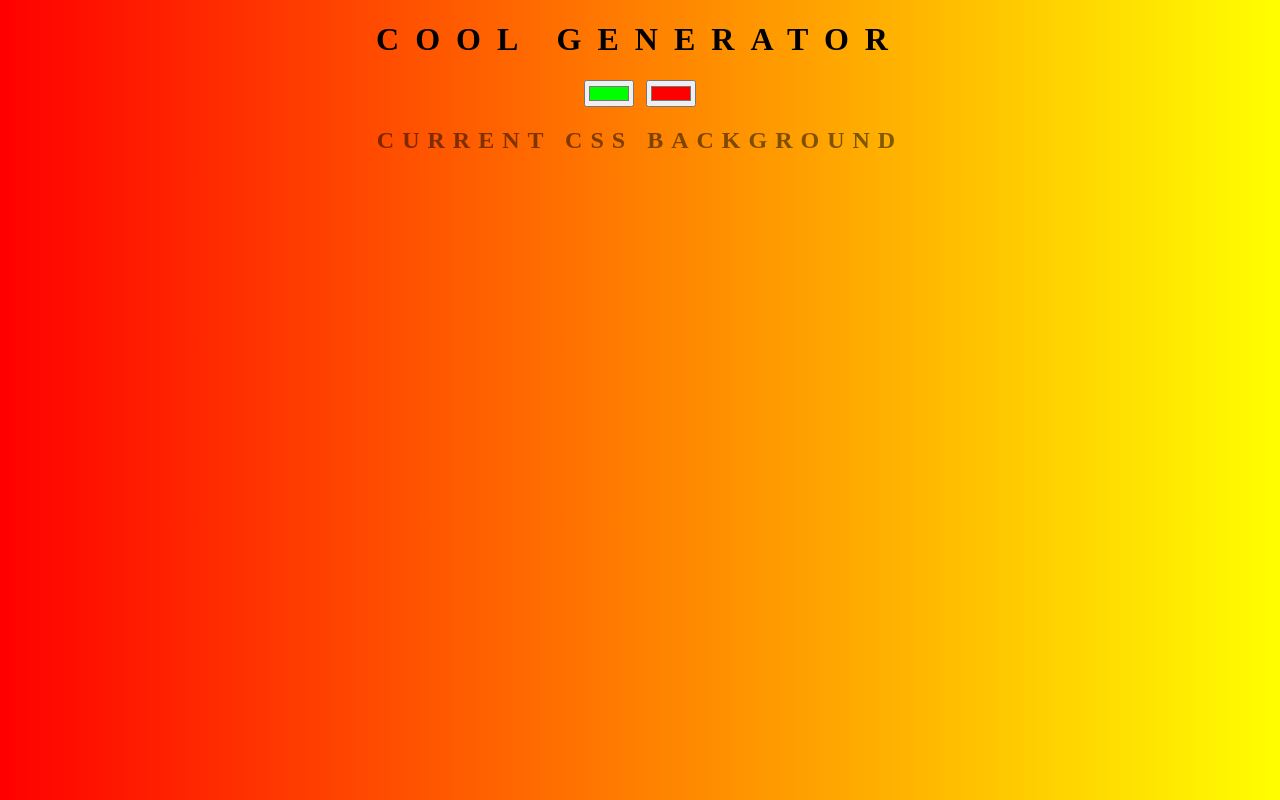
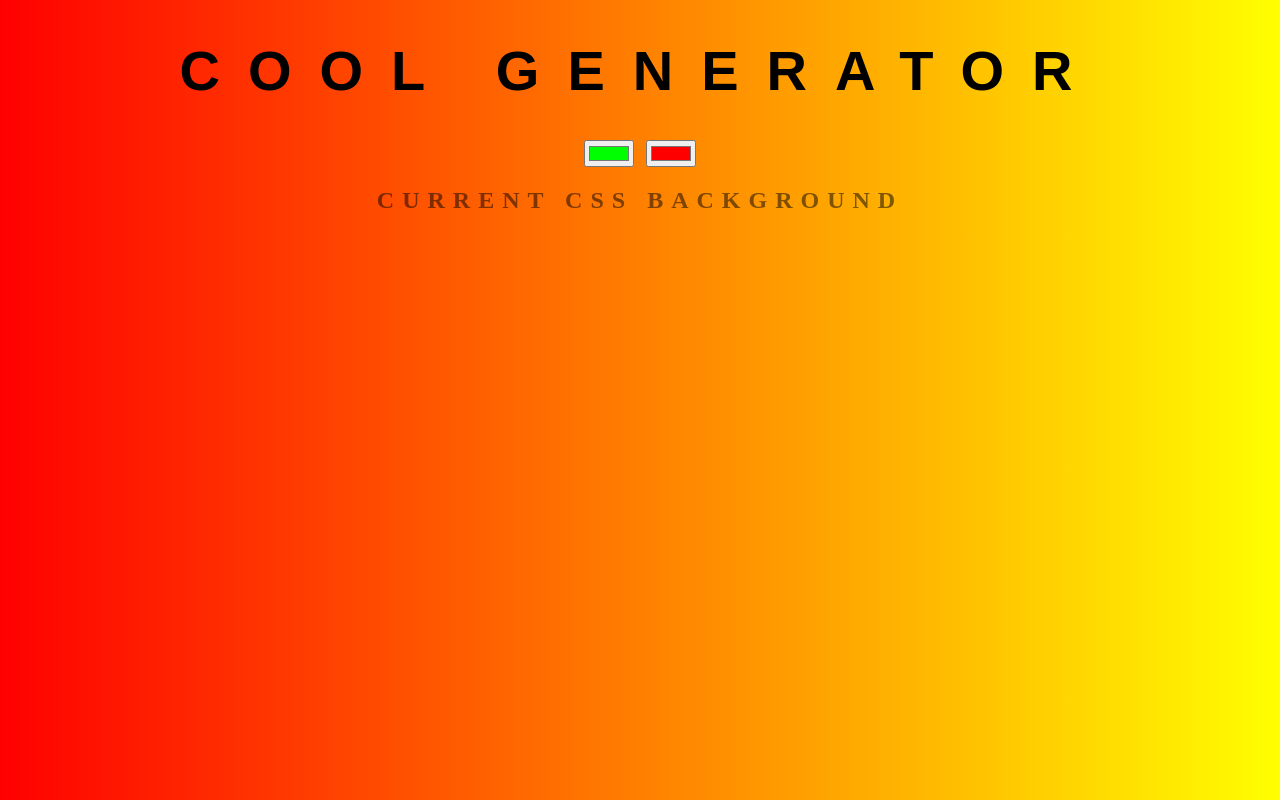
Before and after one commit to jasminetam/background-generator, a plain HTML site: page index.html in a window 1280 px wide. Drawn offline with Linux system fonts and the light colour scheme.

Commit message:
add font

```diff
--- a/style.css
+++ b/style.css
@@ -1,5 +1,5 @@
 body {
-    font: 'Raleway', sans-serif;
+    font: 'Roboto Flex', 'Raleway', sans-serif;
     color: rgba(0,0,0,.5);
     text-align: center;
     text-transform: uppercase;
@@ -9,7 +9,7 @@ body {
 }
 
 h1 {
-    font: 600 3.5em 'Raleway' sans-serif;
+    font: 600 3.5em 'Roboto Flex', 'Raleway', sans-serif;
     color:rgba(0,0,0.5);
     text-align: center;
     text-transform: uppercase;
@@ -18,7 +18,7 @@ h1 {
 }
 
 h3 {
-    font: 900 1em 'Raleway', sans-serif;
+    font: 900 1em  'Roboto Flex', 'Raleway', sans-serif;
     color: rgba(0,0,0,.5);
     text-align: center;
     text-transform: none;
```
